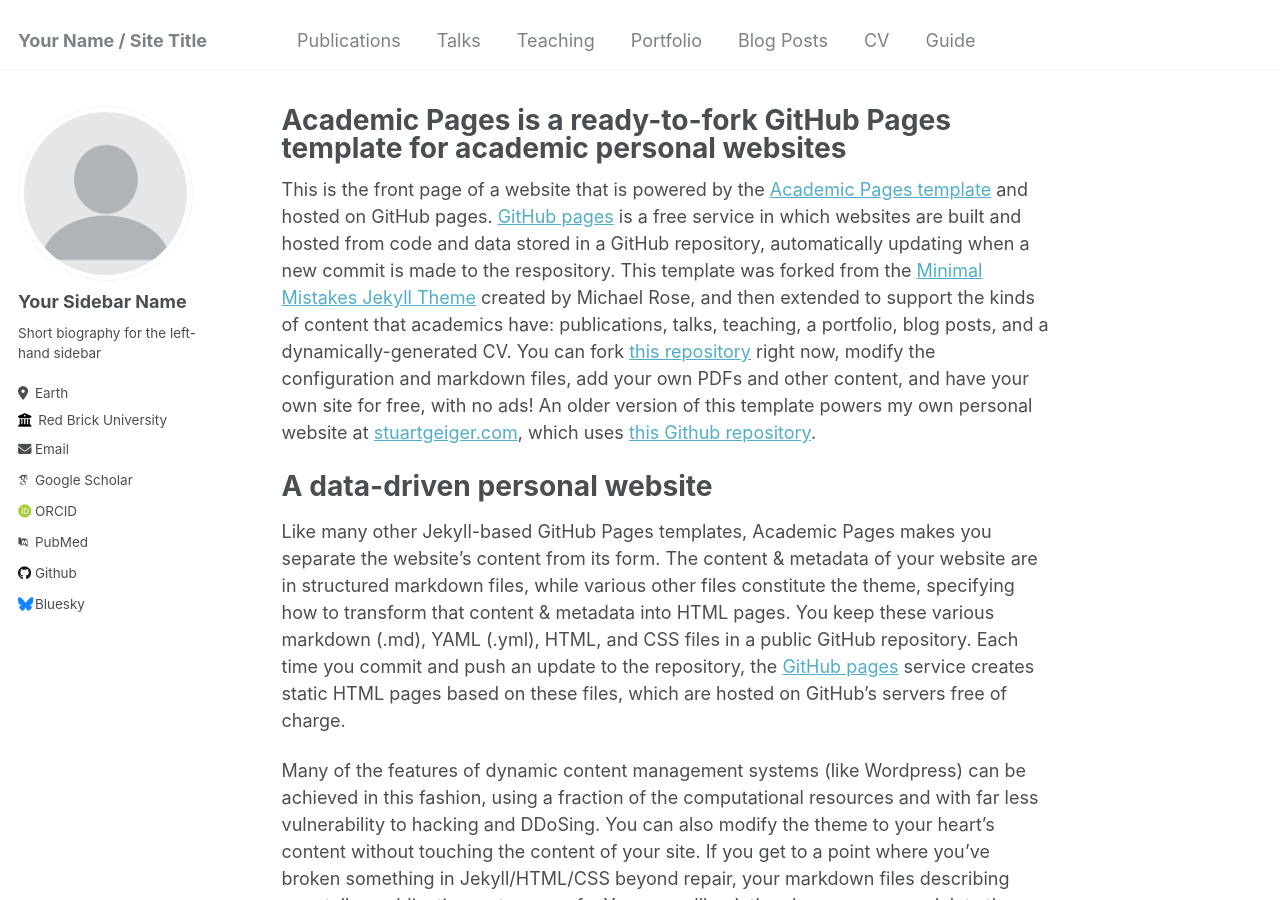
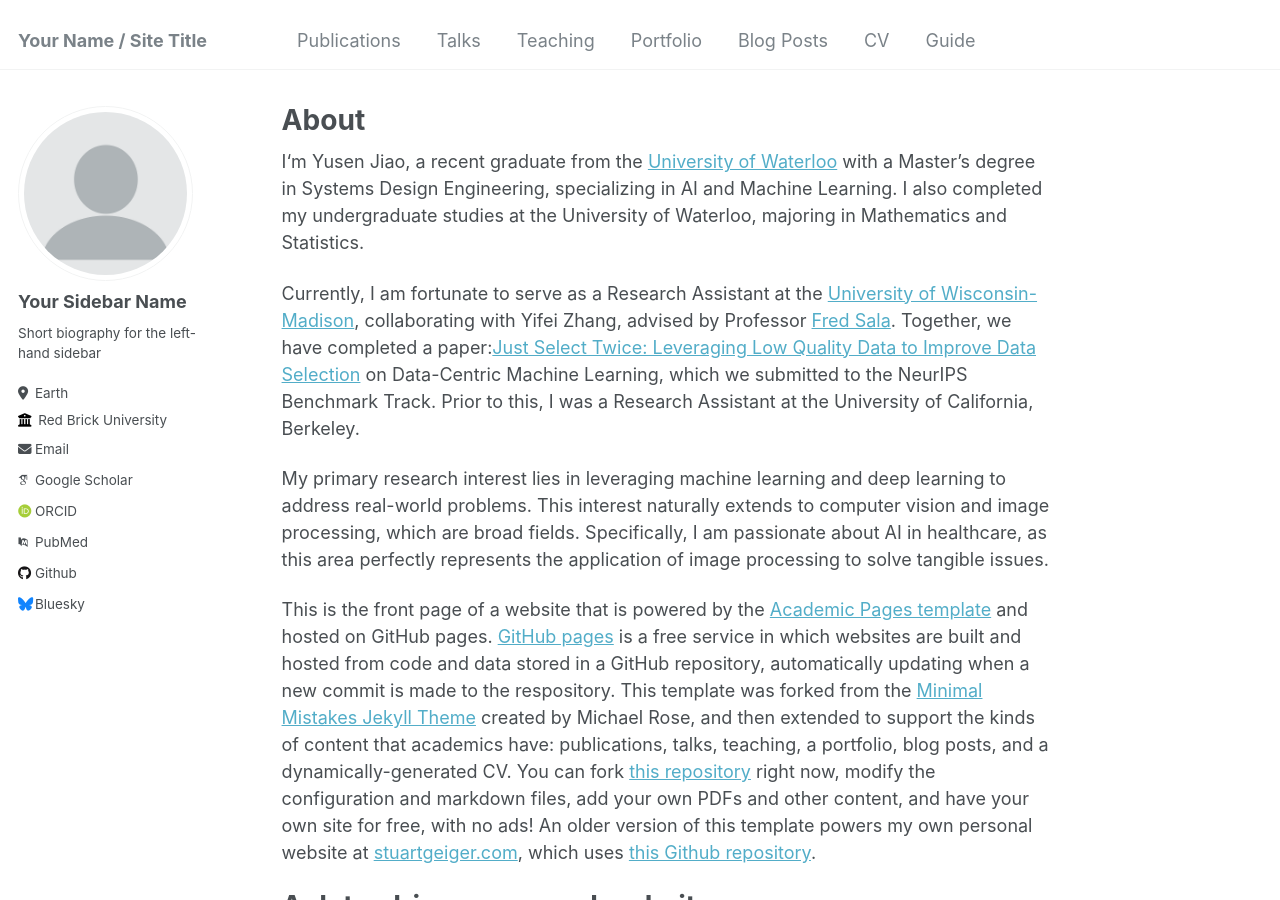
Before and after one commit to y29jiao/Yusen-Jiao.github.io, a Jekyll site: the page built from _pages/about.md, in a window 1280 px wide and 900 px high. Built offline with Jekyll 4.4.1, drawn with Linux system fonts in a browser that asks for light colours; some web fonts are replaced.

Commit message:
Update about.md

```diff
--- a/_pages/about.md
+++ b/_pages/about.md
@@ -1,11 +1,17 @@
 ---
 permalink: /
-title: "Academic Pages is a ready-to-fork GitHub Pages template for academic personal websites"
+title: "About"
 author_profile: true
 redirect_from:
   - /about/
   - /about.html
 ---
+
+I‘m Yusen Jiao, a recent graduate from the [University of Waterloo](https://uwaterloo.ca/) with a Master's degree in Systems Design Engineering, specializing in AI and Machine Learning. I also completed my undergraduate studies at the University of Waterloo, majoring in Mathematics and Statistics.
+
+Currently, I am fortunate to serve as a Research Assistant at the [University of Wisconsin-Madison](https://www.wisc.edu/), collaborating with Yifei Zhang, advised by Professor [Fred Sala](https://pages.cs.wisc.edu/~fredsala/). Together, we have completed a paper:[Just Select Twice: Leveraging Low Quality Data to Improve Data Selection](https://openreview.net/forum?id=jmHCvlqj2i) on Data-Centric Machine Learning, which we submitted to the NeurIPS Benchmark Track. Prior to this, I was a Research Assistant at the University of California, Berkeley.
+
+My primary research interest lies in leveraging machine learning and deep learning to address real-world problems. This interest naturally extends to computer vision and image processing, which are broad fields. Specifically, I am passionate about AI in healthcare, as this area perfectly represents the application of image processing to solve tangible issues.
 
 This is the front page of a website that is powered by the [Academic Pages template](https://github.com/academicpages/academicpages.github.io) and hosted on GitHub pages. [GitHub pages](https://pages.github.com) is a free service in which websites are built and hosted from code and data stored in a GitHub repository, automatically updating when a new commit is made to the respository. This template was forked from the [Minimal Mistakes Jekyll Theme](https://mmistakes.github.io/minimal-mistakes/) created by Michael Rose, and then extended to support the kinds of content that academics have: publications, talks, teaching, a portfolio, blog posts, and a dynamically-generated CV. You can fork [this repository](https://github.com/academicpages/academicpages.github.io) right now, modify the configuration and markdown files, add your own PDFs and other content, and have your own site for free, with no ads! An older version of this template powers my own personal website at [stuartgeiger.com](http://stuartgeiger.com), which uses [this Github repository](https://github.com/staeiou/staeiou.github.io).
 
```
